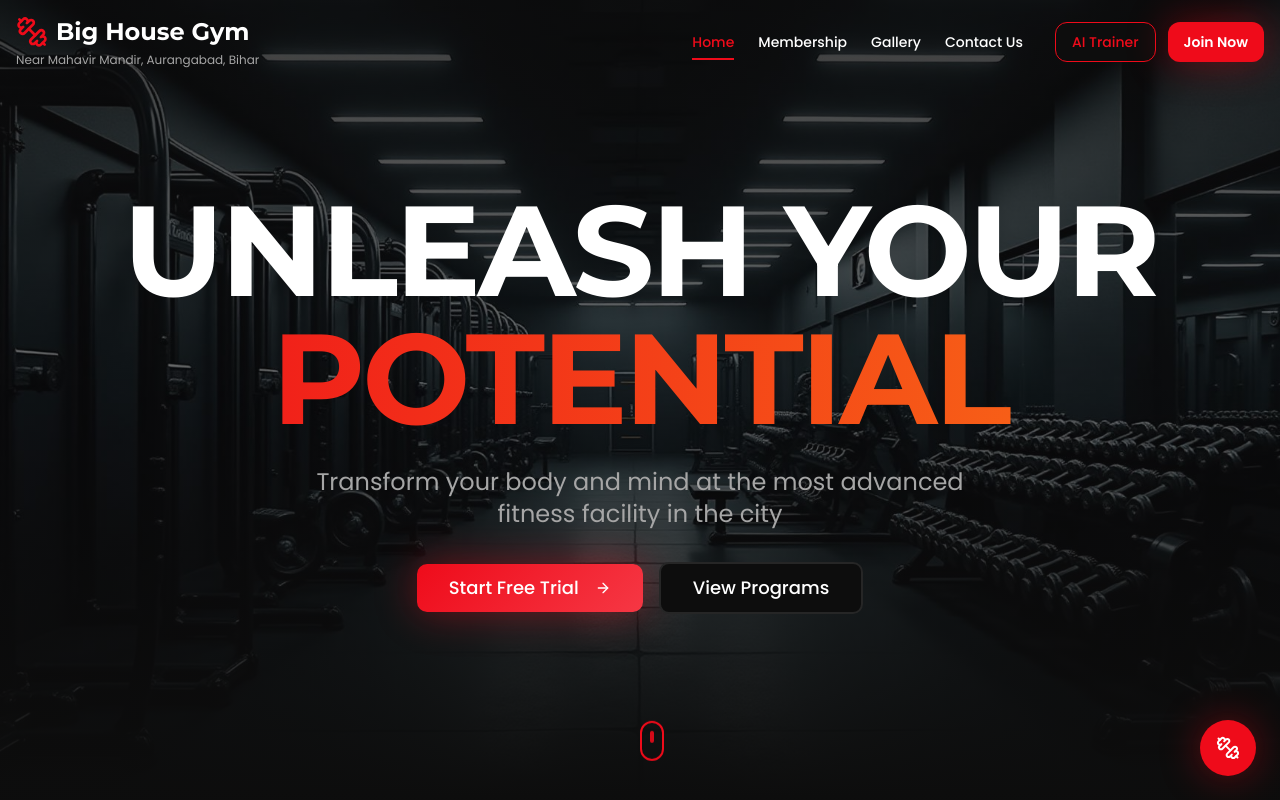
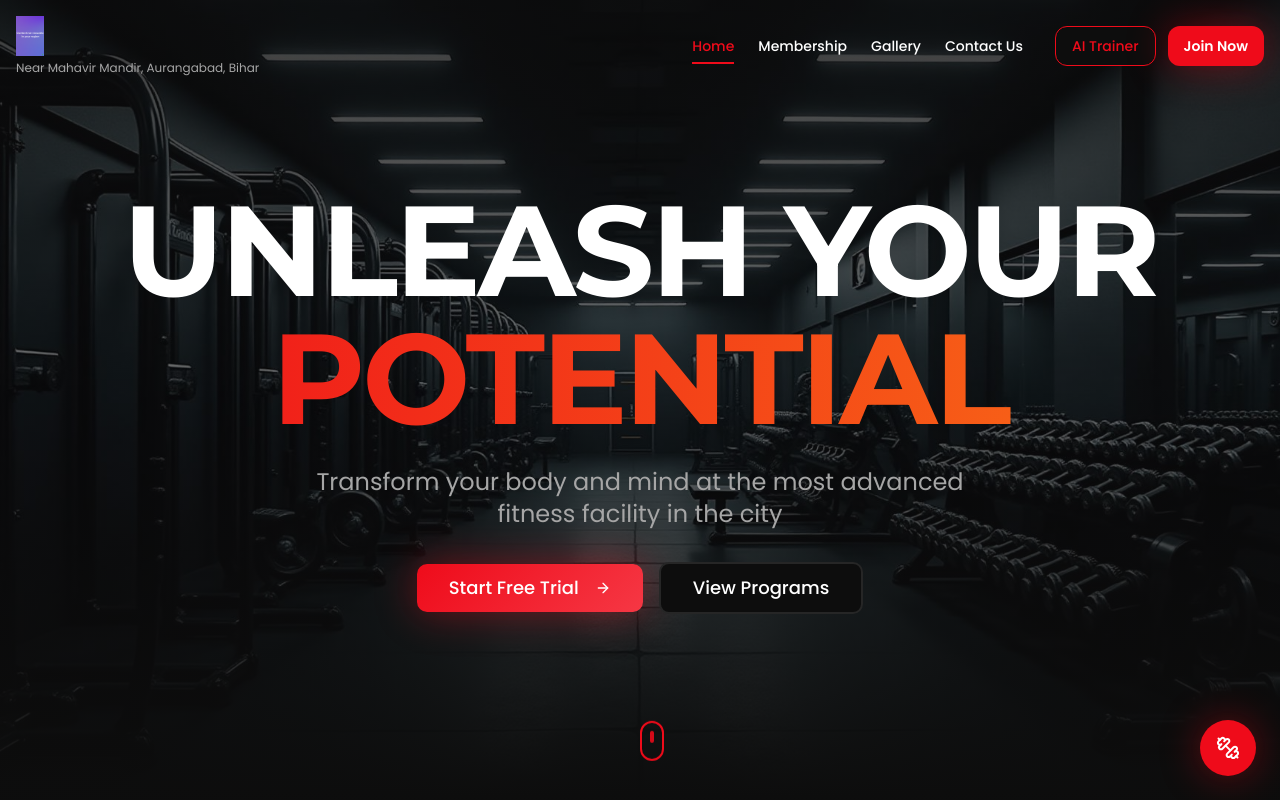
Before and after one commit to Vansh-srivastava007/dark-gym-haven, a React (Vite) app: page / in a window 1280 px wide. Shown: the top 800 px of the page. Built offline with nearby package versions, Linux system fonts and the light colour scheme; the HTML template or start-up script is replaced by a standard one.

Commit message:
Update logo

```diff
--- a/src/pages/Index.tsx
+++ b/src/pages/Index.tsx
@@ -7,13 +7,14 @@ import Pricing from "@/components/Pricing";
 import Testimonials from "@/components/Testimonials";
 import Contact from "@/components/Contact";
 import Footer from "@/components/Footer";
+import logo from "@/assets/logo.jpeg";
 
 const Index = () => {
   const [chatbotOpen, setChatbotOpen] = useState(false);
 
   return (
     <div className="min-h-screen">
-      <Navbar onOpenAI={() => setChatbotOpen(true)} />
+      <Navbar logo={logo} onOpenAI={() => setChatbotOpen(true)} />
       <div id="home">
         <Hero />
       </div>
```
Also changed, not shown: src/assets/logo.jpeg (added).
